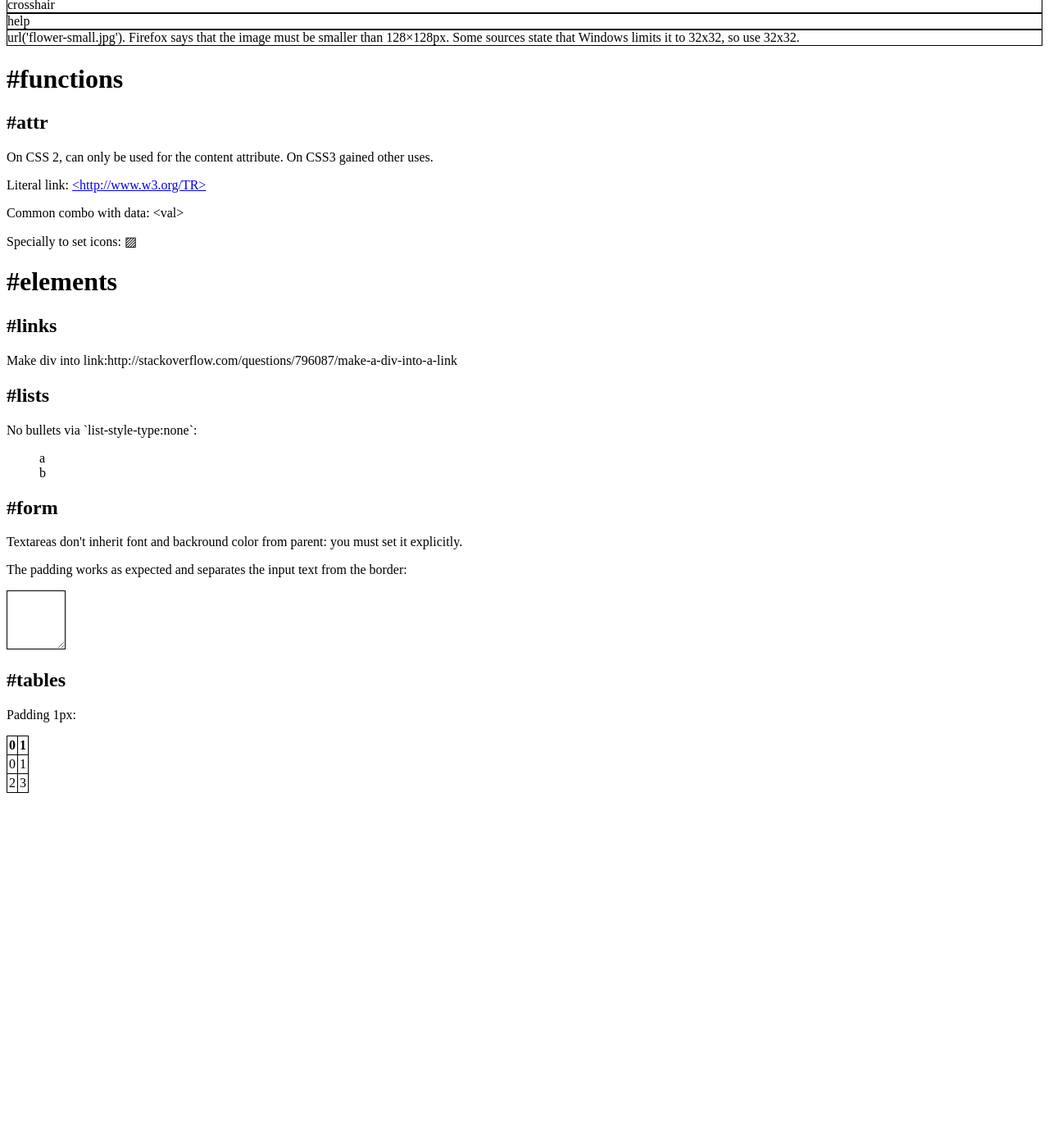
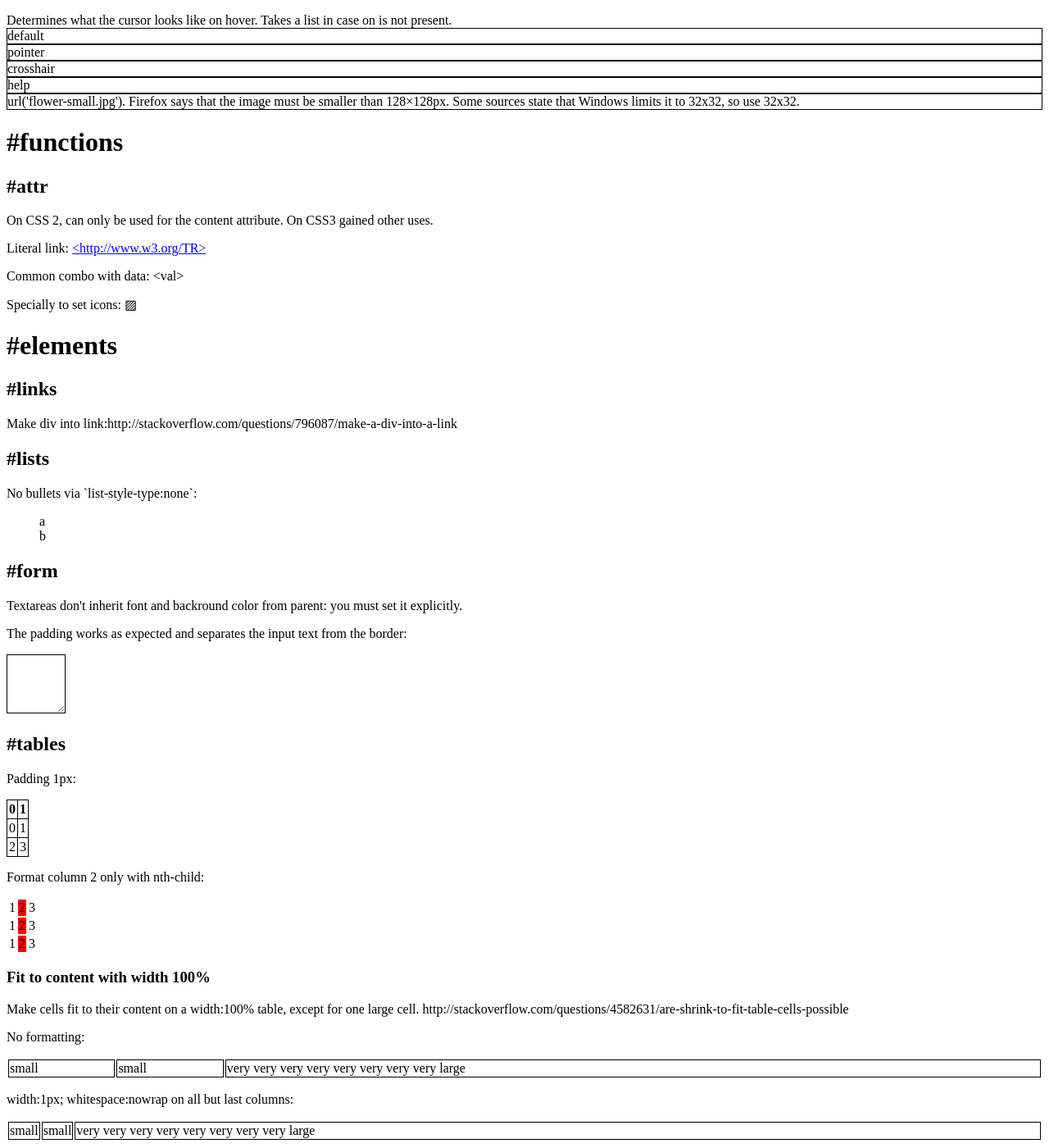
Before and after one commit to cirosantilli/web-bak, a Jekyll site: the page css.html, which Jekyll copies as it is, in a window 1280 px wide and 1400 px high, scrolled down 11929 px. Shown: the whole window at 82% size. Built offline with Jekyll 4.4.1, drawn with Linux system fonts in a browser that asks for light colours; nearby versions of some CDN libraries; library files that are not in the unit come from our copies; before the commit the page ends 12904 px from its top, so only the background shows below that; some of the changed text lies outside the part shown.

Commit message:
Table column fixed width, bootstrap navbar.

```diff
--- a/_layouts/default.html
+++ b/_layouts/default.html
@@ -5,7 +5,7 @@
     <title>{{ page.title }}</title>
     <link rel="shortcut icon" type="image/x-icon" href="flower.jpg" />
     <script src="http://code.jquery.com/jquery-1.10.2.min.js"></script>
-    <script src="http://cirosantilli.github.io/assets/jquery.toc.js"></script>
+    <script src="/assets/jquery.toc.js"></script>
     <script>
       $("#toc").toc({
         content: "div.content",
--- a/css.html
+++ b/css.html
@@ -51,7 +51,8 @@
       .selection-red::-moz-selection { color:red; background:yellow; }
       .selection-blue::selection { color:blue; background:green; }
       .selection-blue::-moz-selection { color:blue; background:green; }
-      .last-child :last-child { border:1px solid black; }
+      .nth-child > :nth-child(2) { border:1px solid black; }
+      .last-child > :last-child { border:1px solid black; }
       .hover:hover { background-color:red; }
       .hover-left:hover + .hover-right { background-color:red; }
       .hover-out:hover > .hover-in { background-color:red; }
@@ -113,12 +114,22 @@
       div.table th {
         font-weight: bold;
       }
+      .td-border td {
+        border: 1px solid black;
+      }
+      #table-column2 tr > :nth-child(2) {
+        background-color: red;
+      }
+      #table-fit-to-content tr > :not(:last-child) {
+        white-space: nowrap;
+        width: 1px;
+      }
 
   </style>
 
   <!-- Not part of the cheat: only to improve usability. TODO factor out without breaking pre Jekyll HTLM -->
     <script src="http://code.jquery.com/jquery-1.10.2.min.js"></script>
-    <script src="http://cirosantilli.github.io/assets/jquery.toc.js"></script>
+    <script src="/assets/jquery.toc.js"></script>
     <script>
       $("#toc").toc({
         content: "div.content",
@@ -379,6 +390,21 @@
         </span>
       </p>
 
+    <h3>#nth-child</h3>
+
+      <p class="nth-child">
+        Child 2:
+        <span>1</span>
+        <span>2</span>
+        <span>3</span>
+        <span>
+          nested
+          <span>1</span>
+          <span>2</span>
+          <span>3</span>
+        </span>
+      </p>
+
     <h3>#not</h3>
       <pre>
         Selector that negates a property.
@@ -451,7 +477,7 @@
     <div class="border">ab<span style="border:inherit;">c</span></div>
 
   <h2>#line-height</h2>
-    <p>TODO why does it also center vertically?</p>
+    <p>By default the line is centered vertically on its height.</p>
     <div class="border" style="line-height:50px;">50px</div>
     <div class="border" style="line-height:100px;">100px</div>
 
@@ -578,7 +604,7 @@
         <div class="border" style="width:100px; height:100px; border-radius:10px;">10px</div>
         <div class="border" style="width:100px; height:100px; border-radius:50px;">50px</div>
 
-  <h2>#width #height</h2>
+  <h2>#width #height #min-width #max-width</h2>
 
     <div class="border" style="width:5px;">width:5px</div>
     <!--if width > max-width use max-width-->
@@ -886,7 +912,7 @@
 
   <h2>#tables</h2>
 
-    <p >Padding 1px:</p>
+    <p>Padding 1px:</p>
     <div class="table">
       <table>
         <tr>
@@ -903,5 +929,48 @@
         </tr>
       </table>
     </div>
+
+    <p>Format column 2 only with nth-child:</p>
+    <table id="table-column2">
+      <tr>
+        <td>1</td>
+        <td>2</td>
+        <td>3</td>
+      </tr>
+      <tr>
+        <td>1</td>
+        <td>2</td>
+        <td>3</td>
+      </tr>
+      <tr>
+        <td>1</td>
+        <td>2</td>
+        <td>3</td>
+      </tr>
+    </table>
+
+    <h3>Fit to content with width 100%</h3>
+      <p>
+        Make cells fit to their content on a width:100% table, except for one large cell.
+        http://stackoverflow.com/questions/4582631/are-shrink-to-fit-table-cells-possible
+      </p>
+
+      <p>No formatting:</p>
+      <table class="td-border" style="width:100%;">
+        <tr>
+          <td>small</td>
+          <td>small</td>
+          <td>very very very very very very very very large</td>
+        </tr>
+      </table>
+
+      <p>width:1px; whitespace:nowrap on all but last columns:</p>
+      <table class="td-border" id="table-fit-to-content" style="width:100%;">
+        <tr>
+          <td>small</td>
+          <td>small</td>
+          <td>very very very very very very very very large</td>
+        </tr>
+      </table>
 </body>
 </html>
--- a/html.html
+++ b/html.html
@@ -120,7 +120,7 @@
 
   <!-- Not part of the cheat: only to improve usability. TODO factor out without breaking pre Jekyll HTLM -->
     <script src="http://code.jquery.com/jquery-1.10.2.min.js"></script>
-    <script src="http://cirosantilli.github.io/assets/jquery.toc.js"></script>
+    <script src="/assets/jquery.toc.js"></script>
     <script>
       $("#toc").toc({
         content: "div.content",
--- a/js.html
+++ b/js.html
@@ -697,6 +697,12 @@
     // <http://stackoverflow.com/questions/4643990/jquery-is-document-ready-necessary>
     // Therefore, this should never be necessary, since all scripts should be put at the bottom of the page.
 
+  //#nodeValue #text #innerHTML
+
+    document.write('<div id="nodeValue">a</div>')
+    assert_eq(document.getElementById("nodeValue").firstChild.nodeValue, "a")
+    document.write('<div id="nodeValueNested">a<span></span></div>')
+
 //#element
 
   // It is possible to access all DOM atributes of an element: http://www.w3schools.com/jsref/dom_obj_all.asp
```
Also changed, not shown: other parts of css.html (+2 -2 lines), bootstrap.html (+45 -0 lines).
